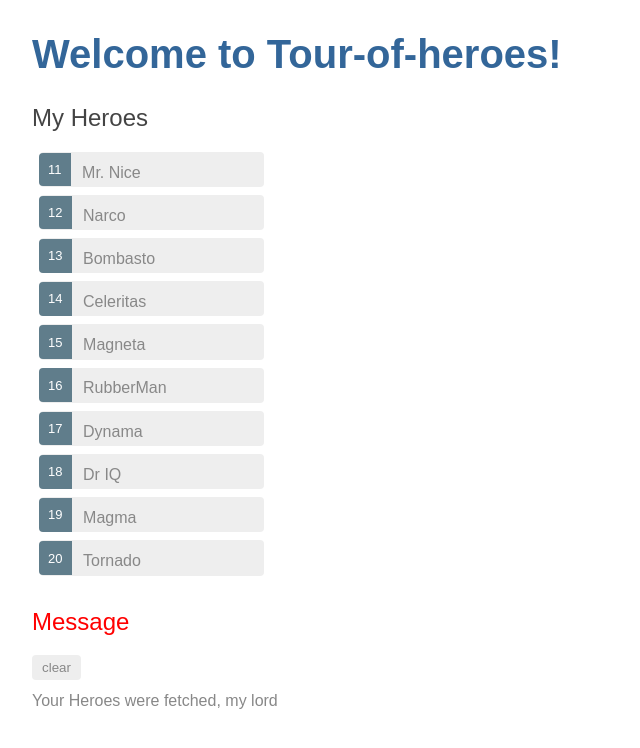
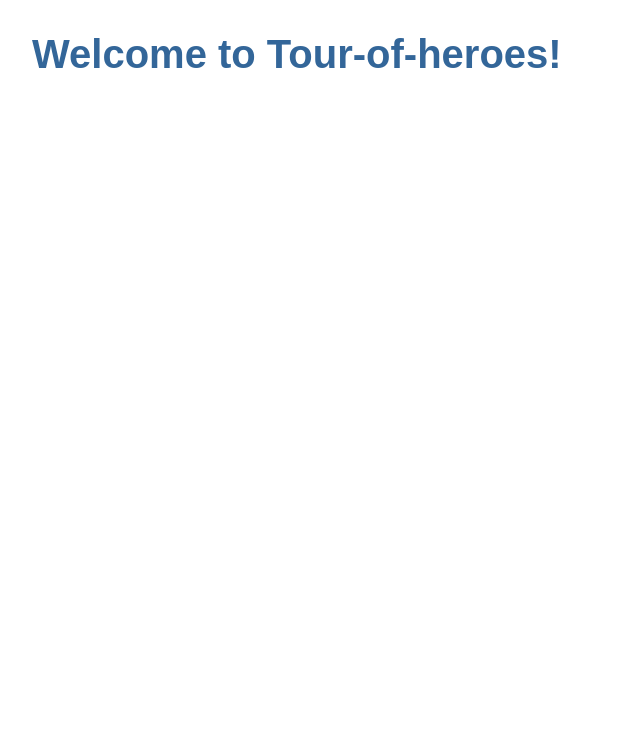
Before and after one commit to pldvd/angular-tour-of-heroes, an Angular app: page / in a window 1280 px wide. Shown: the top 748 px of the page, without its empty margins (0-640 px from the left). Built offline with nearby package versions, Linux system fonts and the light colour scheme.

Commit message:
add route for heroescomponent

```diff
--- a/src/app/app-routing.module.ts
+++ b/src/app/app-routing.module.ts
@@ -1,7 +1,10 @@
 import { NgModule } from '@angular/core';
 import { Routes, RouterModule } from '@angular/router';
+import { HeroesComponent } from './heroes/heroes.component';
 
-const routes: Routes = [];
+const routes: Routes = [
+  { path: 'heroes', component: HeroesComponent }
+];
 
 @NgModule({
   imports: [RouterModule.forRoot(routes)],
--- a/src/app/app.component.html
+++ b/src/app/app.component.html
@@ -2,6 +2,5 @@
   <h1>
     Welcome to {{ title }}!
   </h1>
-  <app-heroes></app-heroes>
+  <router-outlet></router-outlet>
   <app-messages></app-messages>
-<router-outlet></router-outlet>
```
